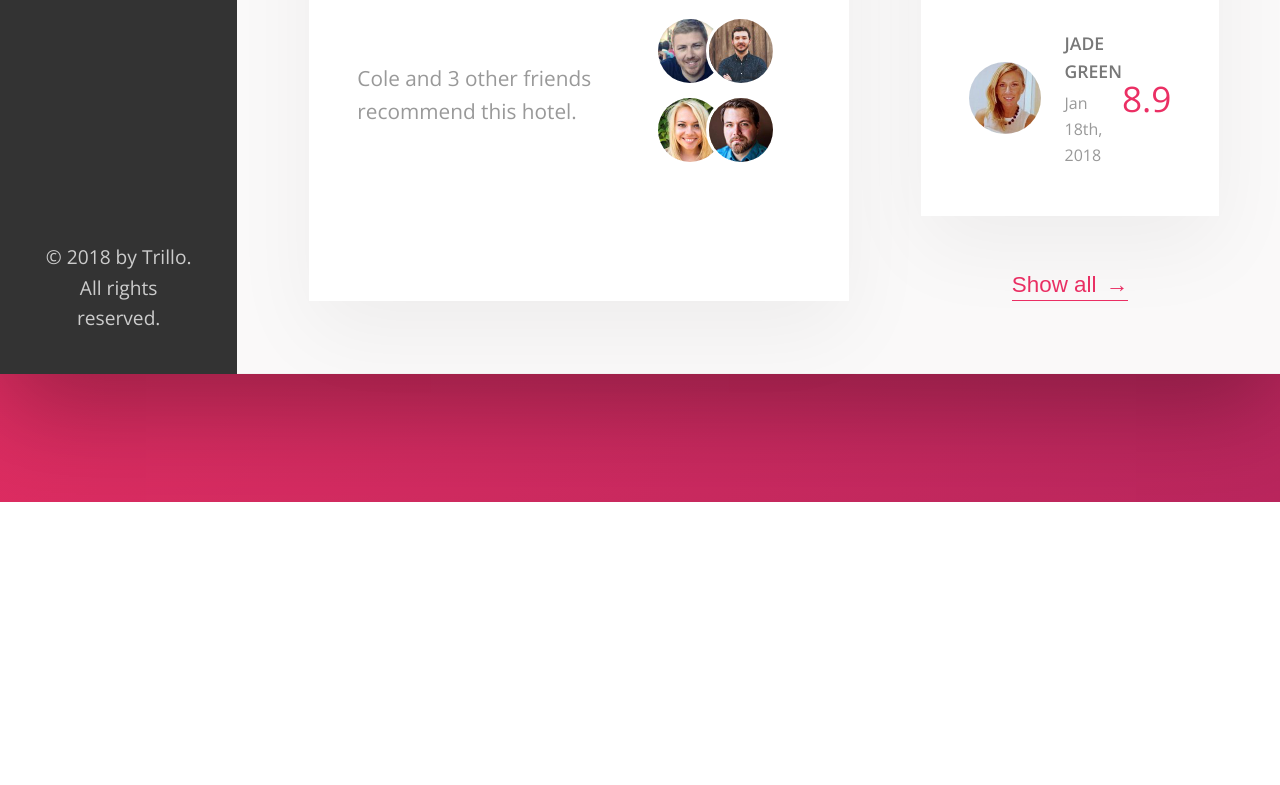
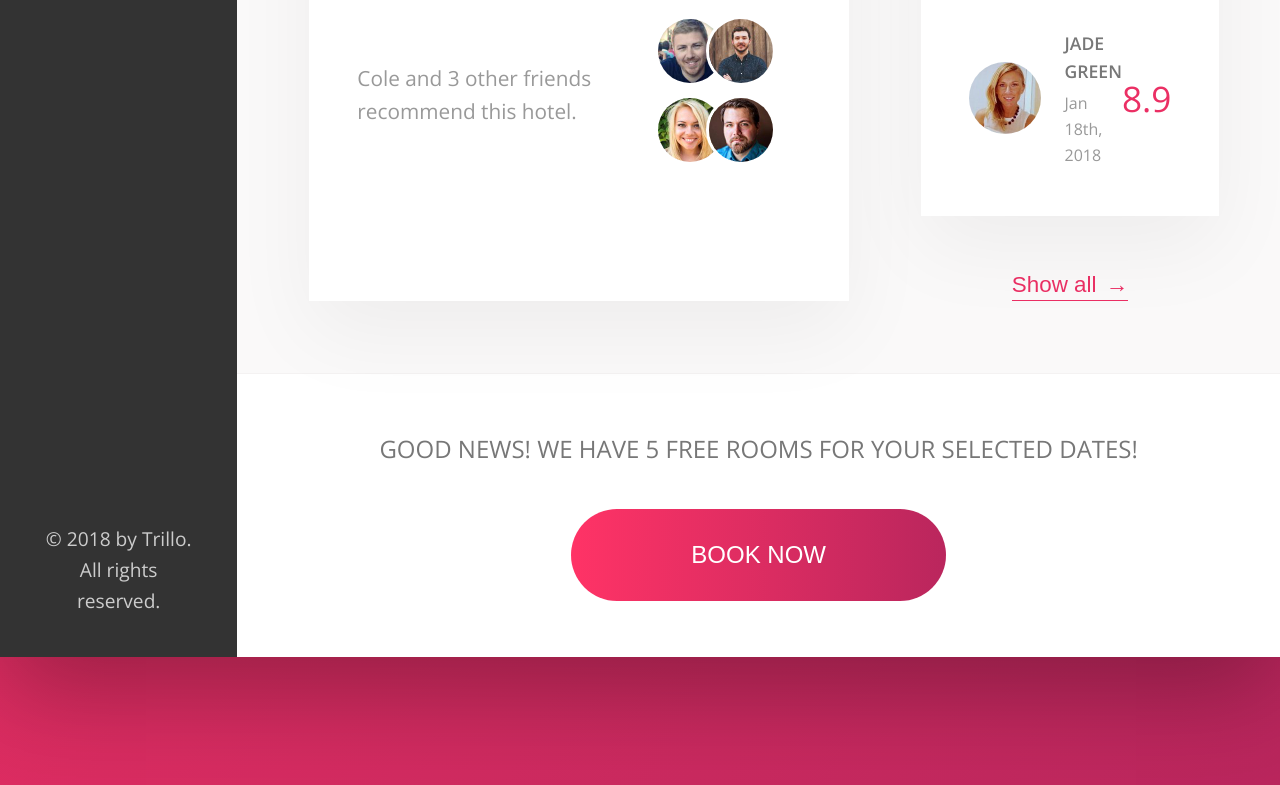
Before and after one commit to olenaborysenko/booking-site, a website: page index.html in a window 1280 px wide. Shown: the part 1739-2524 px from the top of the page. Before the commit the page ends 2241 px from the top, so only its background shows below. Drawn offline with nearby package versions, Linux system fonts and the light colour scheme.

Commit message:
Completed the CTA section

```diff
--- a/index.html
+++ b/index.html
@@ -192,6 +192,16 @@
 						<button class="btn-inline">Show all <span>&rarr;</span></button>
 					</div>
 				</div>
+
+				<div class="cta">
+					<h2 class="cta__book-now">
+						Good news! We have 5 free rooms for your selected dates!
+					</h2>
+					<button class="btn">
+						<span class="btn--visible">Book now</span>
+						<span class="btn--invisible">Only 5 rooms left</span>
+					</button>
+				</div>
 			</main>
 		</div>
 	</div>
--- a/sass/_components.scss
+++ b/sass/_components.scss
@@ -429,3 +429,66 @@
 		z-index: 1;
 	}
 }
+
+
+// CTA
+.cta {
+	padding: 3.5rem 0;
+	text-align: center;
+
+	&__book-now {
+		font-size: 1.5rem;
+		font-weight: 300;
+		text-transform: uppercase;
+		margin-bottom: 2.5rem;
+	}
+}
+
+// BTN
+.btn {
+	font-size: 1.5rem;
+	font-weight: 300;
+	text-transform: uppercase;
+	border-radius: 100px;
+	border: none;
+	cursor: pointer;
+	background-image: linear-gradient(to right, var(--color-primary-light), var(--color-primary-dark));
+	color: #FFF;
+	overflow: hidden;
+	position: relative;
+
+	& > * {
+		display: inline-block;
+		height: 100%;
+		width: 100%;
+		transition: all .2s;
+	}
+
+	&--visible {
+		padding: 2rem 7.5rem;
+	}
+
+	&--invisible {
+		position: absolute;
+		top: -100%;
+		left: 0;
+		padding: 2rem 0;
+	}
+
+	&:hover {
+		background-image: linear-gradient(to left, var(--color-primary-light), var(--color-primary-dark));
+	}
+
+	&:hover &--visible{
+		transform: translateY(100%);
+	}
+
+	&:hover	&--invisible {
+		top: 0;
+	}
+
+	&:focus {
+		outline: none;
+		animation: pulsate 1s infinite;
+	}
+}
```
Also changed, not shown: css/style.css.
